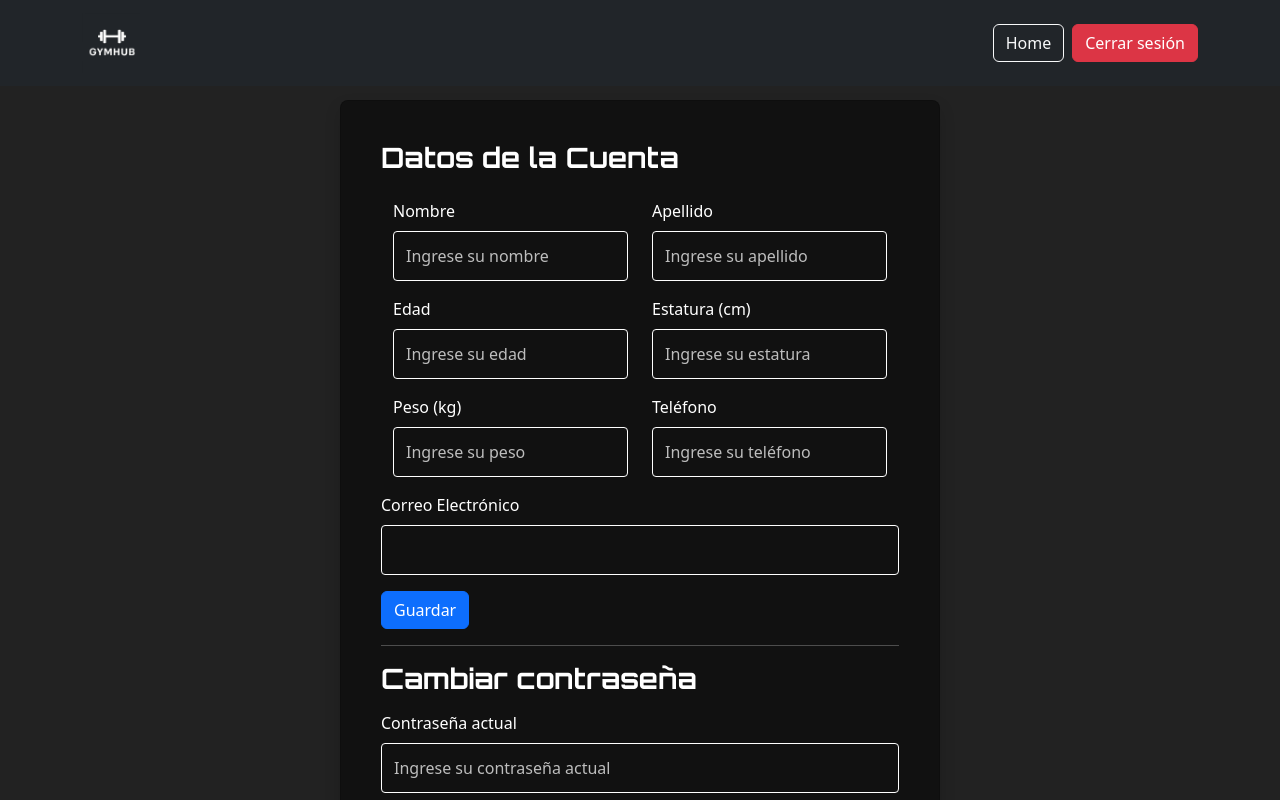
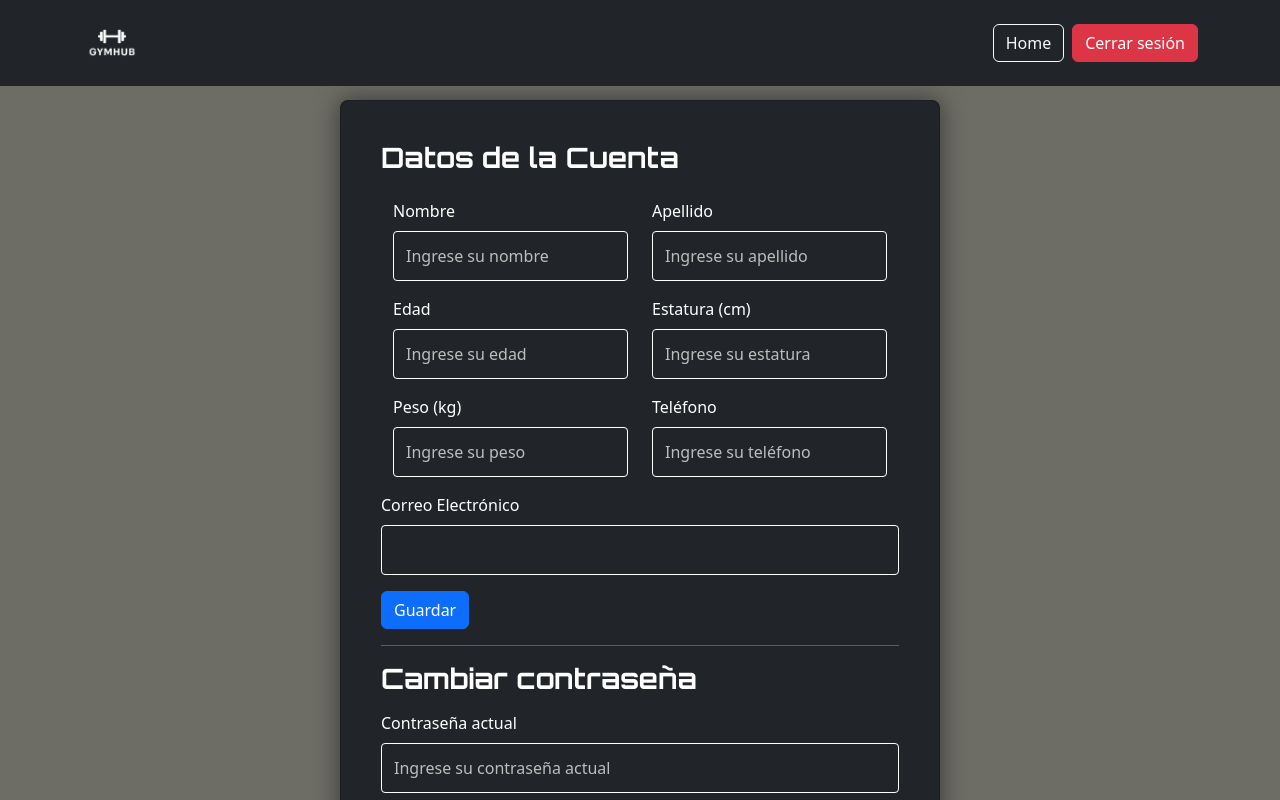
Before and after one commit to mattigomez/tpi-gimApp, a React (Vite) app: page /account in a window 1280 px wide. Shown: the top 800 px of the page. Built offline with nearby package versions, Linux system fonts and the light colour scheme.

Commit message:
styles and adjust views in home and account

```diff
--- a/src/components/account/Account.jsx
+++ b/src/components/account/Account.jsx
@@ -150,8 +150,8 @@ const Account = ({ handleLogout }) => {
       <div
         style={{
           minHeight: "100vh",
-          width: "100vw",
-          background: "#222",
+          width: "100%",
+          background: "#6d6d65",
           display: "flex",
           flexDirection: "column",
           alignItems: "center",
@@ -161,7 +161,7 @@ const Account = ({ handleLogout }) => {
       >
         <Card
           style={{ maxWidth: "600px", width: "100%", margin: "0 auto" }}
-          className="p-4 shadow"
+          className="bg-dark p-4"
         >
           <Card.Body>
             <h3
--- a/src/components/auth/login/Login.jsx
+++ b/src/components/auth/login/Login.jsx
@@ -79,7 +79,11 @@ const Login = ({ onLogin }) => {
         toast.success("Inicio de sesión exitoso", { autoClose: 3000 });
         navigate("/home");
       } else {
-        toast.error(data.message || "Credenciales incorrectas");
+        if (data.message && data.message.toLowerCase().includes("contraseña")) {
+          toast.error("Usuario y/o contraseña es incorrecta");
+        } else {
+          toast.error(data.message || "Credenciales incorrectas");
+        }
       }
     } catch {
       toast.error("Error de conexión");
--- a/src/components/home/Home.jsx
+++ b/src/components/home/Home.jsx
@@ -19,7 +19,7 @@ const Home = ({ handleLogout }) => {
   return (
     <div
       style={{
-        marginTop: "260px",
+        marginTop: "150px",
         padding: "100px",
         background: "#222",
         display: "flex",
--- a/src/components/partners/Partners.jsx
+++ b/src/components/partners/Partners.jsx
@@ -193,15 +193,14 @@ const Partners = ({ handleLogout }) => {
         style={{ maxWidth: "1500px", width: "100%" }}
       >
         <Card.Body>
-          <div className="d-flex justify-content-end mb-3">
+          <div className="d-flex flex-column justify-content-center align-items-center mb-4">
+            <Card.Title className="mb-2 text-center" style={{fontSize: '1.6rem', fontWeight: 700}}>Lista de Socios</Card.Title>
             {userRole === "admin" && (
               <Button variant="success" onClick={() => setShowAddUserModal(true)}>
                 Agregar usuario
               </Button>
             )}
           </div>
-          {/* Título centrado */}
-          <Card.Title className="mb-4 text-center">Lista de Socios</Card.Title>
           {loading ? (
             <Spinner animation="border" />
           ) : (
```
